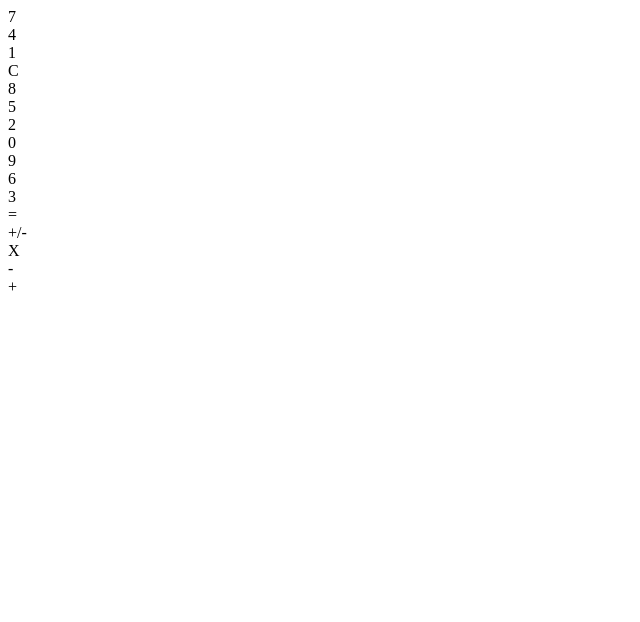
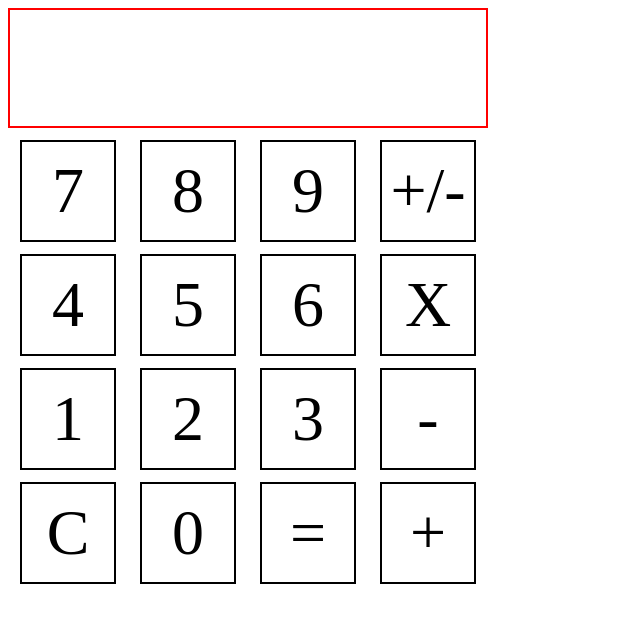
Before and after one commit to jong-just/calculatorV1, a plain HTML site: page index.html in a window 1280 px wide. Shown: the whole page, without its empty margins (0-640 px from the left). Drawn offline with Linux system fonts and the light colour scheme.

Commit message:
General layout style added

```diff
--- a/css/style.css
+++ b/css/style.css
@@ -0,0 +1,40 @@
+*, *::after, *::before {
+    box-sizing: border-box;
+}
+
+body {
+    padding: 0;
+    margin: 0;
+}
+
+#container {
+    margin: 8px;
+}
+
+#results {
+    border: 2px solid red;
+    width: 480px;
+    height: 120px;
+}
+
+#buttonGrid {
+    display: flex;
+}
+
+.buttons {
+    /* TEXT */
+    font-size: 64px;
+
+    /* BOX */
+    border: 2px solid black;
+    padding: 8px;
+    height: 102px;
+    width: 96px;
+    margin: 12px;
+
+    /* LAYOUT */
+    display:flex;
+    justify-content: center;
+    align-items: center;
+
+}
--- a/index.html
+++ b/index.html
@@ -18,28 +18,28 @@
 
         <div id="buttonGrid">
            <div id="column0">
-                <div id="button7">7</div>
-                <div id="button4">4</div>
-                <div id="button1">1</div>
-                <div id="buttonClear">C</div>
+                <div id="button7" class="buttons">7</div>
+                <div id="button4" class="buttons">4</div>
+                <div id="button1" class="buttons">1</div>
+                <div id="buttonClear" class="buttons">C</div>
            </div>
            <div id="column1">
-                <div id="button8">8</div>
-                <div id="button5">5</div>
-                <div id="button2">2</div>
-                <div id="button0">0</div>
+                <div id="button8" class="buttons">8</div>
+                <div id="button5" class="buttons">5</div>
+                <div id="button2" class="buttons">2</div>
+                <div id="button0" class="buttons">0</div>
             </div>
             <div id="column2">
-                <div id="button9">9</div>
-                <div id="button6">6</div>
-                <div id="button3">3</div>
-                <div id="buttonPeriod">=</div>
+                <div id="button9" class="buttons">9</div>
+                <div id="button6" class="buttons">6</div>
+                <div id="button3" class="buttons">3</div>
+                <div id="buttonPeriod" class="buttons">=</div>
             </div>
             <div id="column3">
-                <div id="buttonNeg">+/-</div>
-                <div id="buttonMulti">X</div>
-                <div id="buttonMinus">-</div>
-                <div id="buttonAdd">+</div>
+                <div id="buttonNeg" class="buttons">+/-</div>
+                <div id="buttonMulti" class="buttons">X</div>
+                <div id="buttonMinus" class="buttons">-</div>
+                <div id="buttonAdd" class="buttons">+</div>
             </div>
         </div>
     </div>
```
